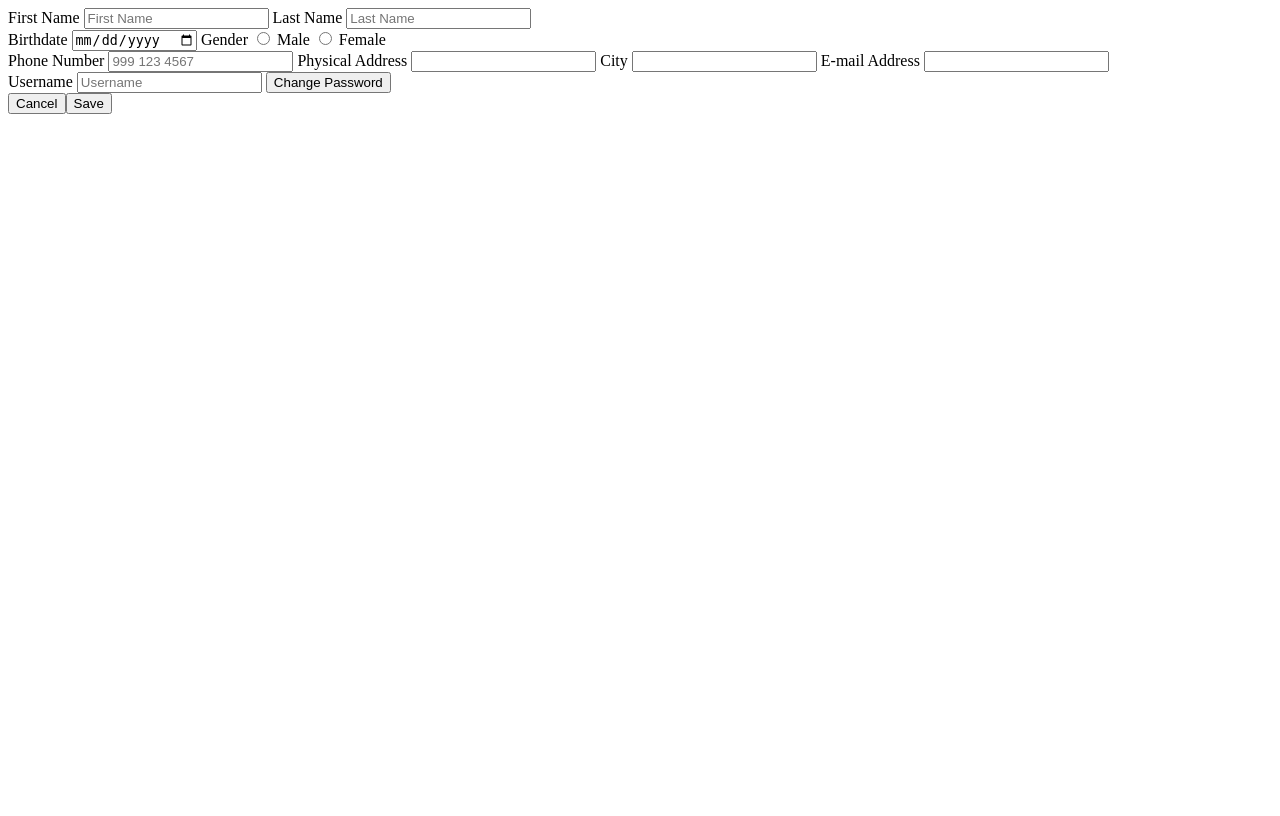
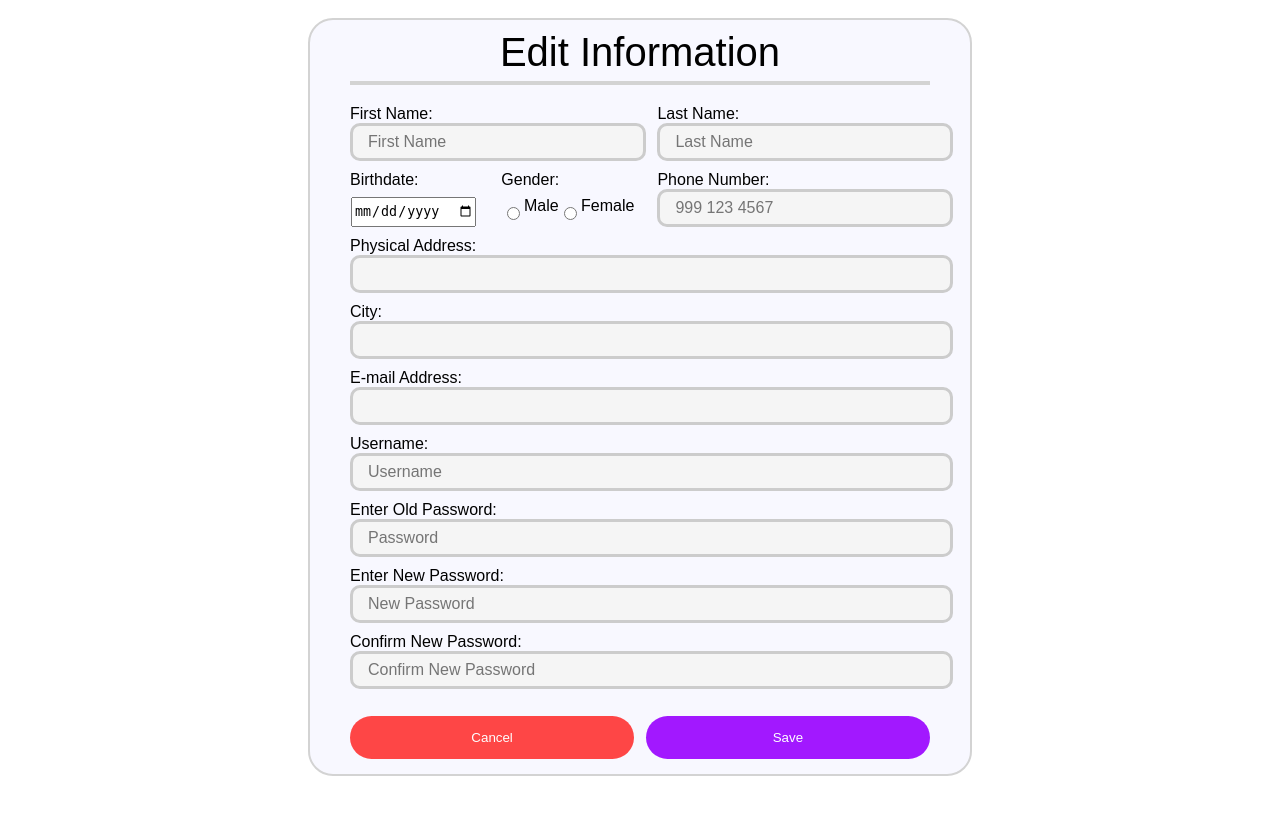
Before and after one commit to Gardoo/project-advance-web, a PHP site: page /project-advance-web/profile/edit.php in a window 1280 px wide. Before the commit the page ends 114 px from the top, so only its background shows below. Run offline with PHP 8.4, Linux system fonts and the light colour scheme.

Commit message:
some design and the edit form

```diff
--- a/index.php
+++ b/index.php
@@ -152,12 +152,6 @@
 		}
 		</script>
 	</center>
-
-	<br>
-	<br>
-
-	<a href="Sample.php"><button >sample</button></a><!---Sample Page dont Delete button--->
-
 	<!-- GO TOP -->
 	<button id="go-top" title="Back to Top">Top</button>
 
--- a/profile/edit.php
+++ b/profile/edit.php
@@ -3,49 +3,216 @@
 <head>
 	<meta charset="utf-8">
 	<meta name="viewport" content="width=device-width, initial-scale=1">
+	<link rel="icon" href="../_img/gofit_logo.png" type="image/icon type">
 	<title>Edit Profile | GoFIT</title>
 </head>
+
+<style>
+
+#reg-body {
+	font-family: sans-serif;
+	position: relative;
+	height: calc(100vh - 20px);
+	padding: 10px;
+	color: black;
+	display: block;
+	justify-content: center;
+	align-items: center;
+}
+
+/*------------ Form ------------*/
+.formbox {
+	position: absolute;
+	max-width: 580px;
+	left: 300px;
+	padding: 10px 40px;
+	background: ghostwhite;
+	border: 2px solid lightgray;
+	border-radius: 25px;
+}
+
+/*------------ elements ------------*/
+.title::before {
+	position: absolute;
+	height: 4px;
+	width: 100%;
+	content: ' ';
+	left: 0;
+	bottom: 0;
+	background: lightgray;
+}
+
+.title {
+	position: relative;
+	padding-bottom: 10px;
+	text-align: center;
+	font-size: 40px;
+	font-weight: 500;
+}
+
+.user-info {
+	margin: 20px 0 12px 0;
+	/*top: 10; */
+	display: flex;
+	flex-wrap: wrap;
+	justify-content: space-between;
+}
+
+.t-box1 {
+	margin-bottom: 10px;
+	width: 47%;
+}
+
+.t-box2 {
+	margin-bottom: 10px;
+	width: 100%;
+}
+
+[class^="t-box"] > input {
+	height: 30px;
+	width: 100%;
+	padding-left: 15px;
+	outline: none;
+	font-size: 16px;
+	border-bottom-width: 3px;
+	border: 3px solid #ccc;
+	border-radius: 10px;
+	background: whitesmoke;
+	transition: all 0.3s ease;
+}
+
+[class^="t-box"] > input:focus{
+	border-color: #9900ff;
+}
+
+[class^="t-box"] > .details {
+	display: block;
+	font-weight: 500;
+	margin-bottom: 5px;
+}
+
+.birthday > .birthday,
+.gender > .category { /*??? & fix nested*/
+	height: 30px;
+	width: 100%;
+	margin: 8px 1px;
+	display: flex;
+	justify-content: space-between;
+}
+
+button[class*="btn"] {
+	padding: 14px 20px;
+	margin: 5px 0;
+	color: white;
+	border: none;
+	border-radius: 25px;
+	cursor: pointer;
+	opacity: 0.9;
+}
+
+button[class*="btn"]:hover {
+	opacity: 0.7;
+}
+
+.cancelbtn {
+	float: left;
+	width: 49%;
+	background-color: #ff3333;
+}
+
+.savebtn {
+	float: right;
+	width: 49%;
+	background-color: #9900ff;
+}
+
+
+</style>
+
+
 <body>
-	<form method="post">
-		<div>
-			<label for="fname">First Name</label>
+<div id="reg-body">
+	<form class="formbox" method="post">
+		<div class="title">Edit Information</div>
+
+		<div class="user-info">
+
+		<div class="t-box1">
+			<span for="fname">First Name:</span>
 			<input type="text" id="fname" name="fname" placeholder="First Name" required>
+		</div>
 
-			<label for="lname">Last Name</label>
+		<div class="t-box1">
+			<span for="lname">Last Name:</span>
 			<input type="text" id="lname" name="lname" placeholder="Last Name" required>
 		</div>
 
-		<div>
-			<label for="bdate">Birthdate</label>
+		<div class="birthday">
+				<label for="bdate">Birthdate:</label>
+			<div class="birthday">
 				<input type="date" id="bdate" name="bdate" min="" max="">
+			</div>
+		</div>
 
-			<label>Gender</label>
+		<div class="gender">
+				<label>Gender:</label>
+			<div class="category">
 				<input type="radio" id="male" name="gender" value="Male">
 				<label for="male">Male</label>
 				<input type="radio" id="female" name="gender" value="Female">
 				<label for="female">Female</label>
 			</div>
+		</div>
 
-		<div>
-			<label for="phone">Phone Number</label>
+		<div class="t-box1">
+			<span for="phone">Phone Number:</span>
 			<!--ADD BEFORE FOR +63-->
   			<input type="tel" id="phone" name="phone" pattern="[0-9]{3} [0-9]{3} [0-9]{4}" placeholder="999 123 4567">
+  		</div>
 
-			<label for="address">Physical Address</label>
+		<div class="t-box2">
+			<span for="address">Physical Address:</span>
 			<input type="text" id="address" name="address">
-			<label for="city">City</label>
+		</div>
+
+		<div class="t-box2">
+			<span for="city">City:</span>
 			<input type="text" id="city" name="city">
+		</div>
 
-			<label for="email">E-mail Address</label>
+		<div class="t-box2">
+			<span for="email">E-mail Address:</span>
   			<input type="email" id="email" name="email">
 		</div>
 
-		<div>
-			<label for="user">Username</label>
+		<div class="t-box2">
+			<span for="user">Username:</span>
 			<input type="text" id="user" name="user" placeholder="Username" required>
-			<button>Change Password</button>
 		</div>
-		<button>Cancel</button><button>Save</button>
+
+		<div class="t-box2">
+			<span for="user">Enter Old Password:</span>
+			<input type="password" id="" name="password" placeholder="Password" required>
+		</div>
+
+		<div class="t-box2">
+			<span for="user">Enter New Password:</span>
+			<input type="password" id="" name="newpass" placeholder="New Password" required>
+		</div>
+
+		<div class="t-box2">
+			<span for="user">Confirm New Password:</span>
+			<input type="password" id="" name="confirm_newpass" placeholder="Confirm New Password" required>
+		</div>
+
+	</div>
+
+		<div class="">
+			<button type="button" class="cancelbtn">Cancel</button>
+			<button type="button" class="savebtn">Save</button>
+		</div>
+
 	</form>
+</div>
 </body>
 </html>
--- a/profile/index.php
+++ b/profile/index.php
@@ -31,7 +31,7 @@ if(empty($_SESSION["user"])) {
 				<div><b>E-mail: </b><?= $_SESSION['email'] ?></div>
 				<div><b>Contact #: </b><?= $_SESSION['pnum'] ?></div>
 			</div>
-			<div><button id="editbtn">Edit Information</button></div>
+			<div><a href="edit.php"><button id="editbtn">Edit Information</button></a></div>
 		</div>
 <h2>Class Schedule</h2>
 		<div id="calendar">
```
Also changed, not shown: _css/style.css (+5 -7 lines). Lines whose indentation alone changed are shown as unchanged.
